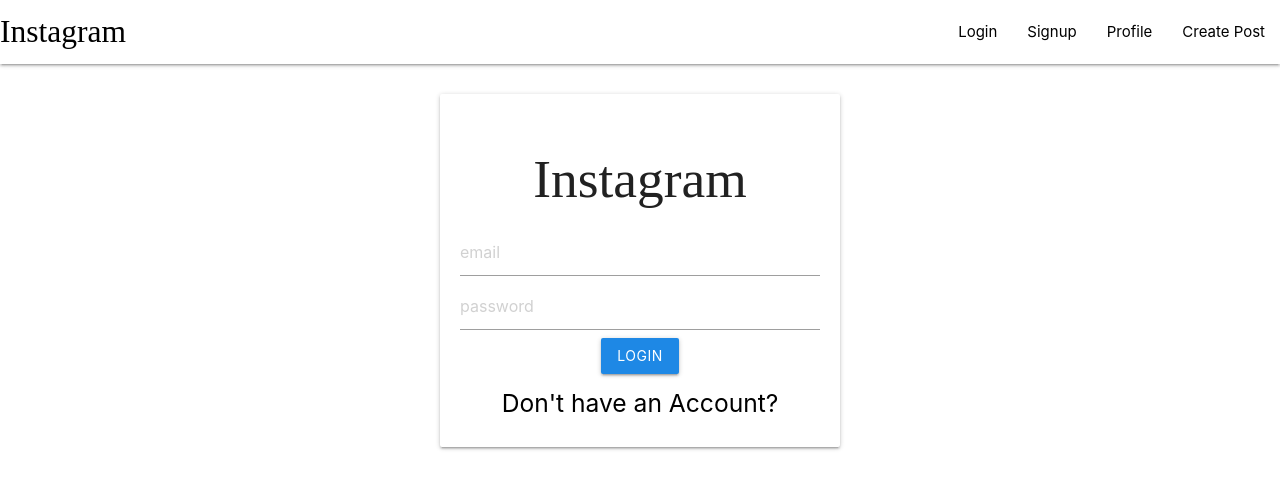
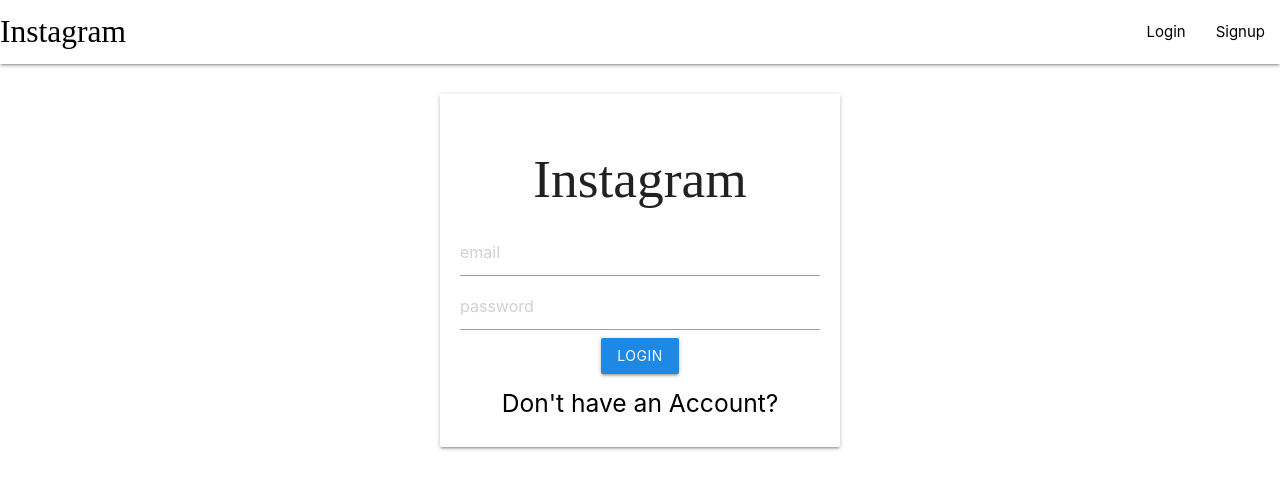
Before and after one commit to vishalgarg01/Instagram-clone, a React (Create React App) app: page /signin in a window 1280 px wide. Shown: the top 488 px of the page. Built offline with nearby package versions, Linux system fonts and the light colour scheme; a web font is replaced by a local one.

Commit message:
Changing navigation links on Signin

```diff
--- a/src/App.js
+++ b/src/App.js
@@ -8,6 +8,7 @@
 import Login from './components/screens/Login';
 import CreatePost from './components/screens/CreatePost';
 import {reducer,initialState} from './reducers/userReducer';
+
 export const UserContext=createContext()
 
 const Routing=()=>{
@@ -16,14 +17,13 @@
   const {state,dispatch}=useContext(UserContext)
   useEffect(()=>{
     const user=JSON.parse(localStorage.getItem("user"))
-
     if(user){
       dispatch({type:"USER",payload:user})
       history.push('/')
     }else{
       history.push('/signin')
     }
-  })
+  },[])
   return (
     <Switch>
         <Route exact path='/' component={Home}/>
@@ -38,7 +38,7 @@
 function App() {
   const [state,dispatch] =useReducer(reducer,initialState)
   return (
-    <UserContext.Provider value={state,dispatch}>
+    <UserContext.Provider value={{state,dispatch}}>
       <BrowserRouter>
         <Navbar/>
         <Routing/>
--- a/src/components/Navbar.js
+++ b/src/components/Navbar.js
@@ -1,16 +1,27 @@
-import React from 'react';
+import React,{ useContext} from 'react';
 import {Link} from 'react-router-dom';
-
+import {UserContext} from '../App';
 const Navbar=()=>{
+  const {state,dispatch}=useContext(UserContext)
+  const renderList=()=>{
+    if(state){
+      return [
+        <li><Link to="/profile">Profile</Link></li>,
+        <li><Link to="/create">Create Post</Link></li>
+      ]
+    }else{
+      return [
+        <li><Link to="/signin">Login</Link></li>,
+        <li><Link to="/signup">Signup</Link></li>
+      ]
+    }
+  }
     return(
         <nav>
         <div className="nav-wrapper white">
-          <Link to="/" className="brand-logo left">Instagram</Link>
-          <ul id="nav-mobile" className="right">
-            <li><Link to="/signin">Login</Link></li>
-            <li><Link to="/signup">Signup</Link></li>
-            <li><Link to="/profile">Profile</Link></li>
-            <li><Link to="/create">Create Post</Link></li>
+          <Link to={state?"/":"/signin"} className="brand-logo left">Instagram</Link>
+          <ul id="nav-mobile" className="right" >
+            {renderList()}
           </ul>
         </div>
       </nav>
--- a/src/reducers/userReducer.js
+++ b/src/reducers/userReducer.js
@@ -1,8 +1,16 @@
 export const initialState=null
 
 export const reducer=(state,action)=>{
-    if(action.type=="USER"){
-        return action.payload
+    // if(action.type==="USER"){
+    //     return action.payload
+    // }
+    // return state
+
+    switch (action.type) {
+        case 'USER':
+            return { ...state, user:action.payload }
+        default:
+            return state
     }
-    return state
+
 }
```
